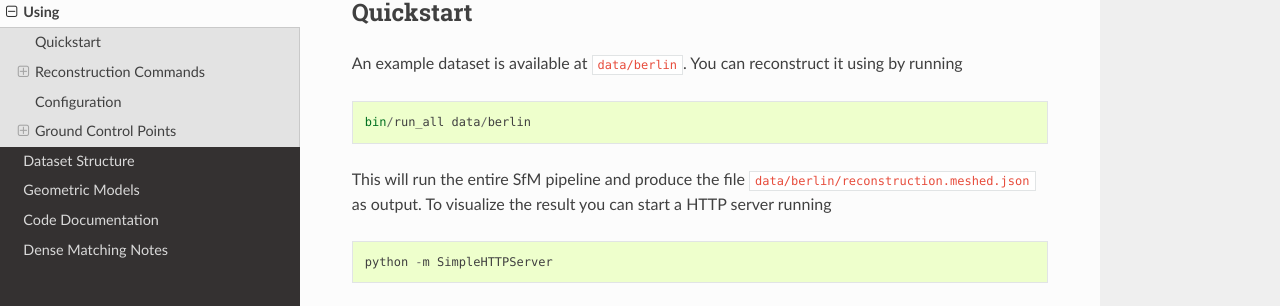
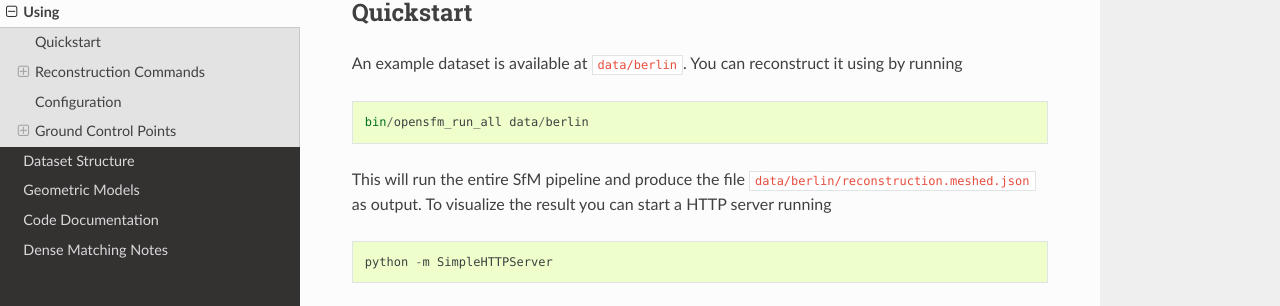
Before and after one commit to phantomwork/mul_img_to_3D, a Sphinx documentation site: the page built from doc/source/using.rst, in a window 1280 px wide and 900 px high. Shown: the part 164-470 px from the top of the window. Built offline with Sphinx 7.4.7 and the Read the Docs theme 2.0.0, drawn with Linux system fonts in a browser that asks for light colours.

Commit message:
Remove old run_all (replaced by opensfm_run_all)

```diff
--- a/doc/source/using.rst
+++ b/doc/source/using.rst
@@ -10,7 +10,7 @@ Quickstart
 
 An example dataset is available at ``data/berlin``.  You can reconstruct it using by running
 ::
-    bin/run_all data/berlin
+    bin/opensfm_run_all data/berlin
 
 This will run the entire SfM pipeline and produce the file ``data/berlin/reconstruction.meshed.json`` as output. To visualize the result you can start a HTTP server running
 ::
```
Also changed, not shown: README.md (+1 -1 lines), 2 other files.
